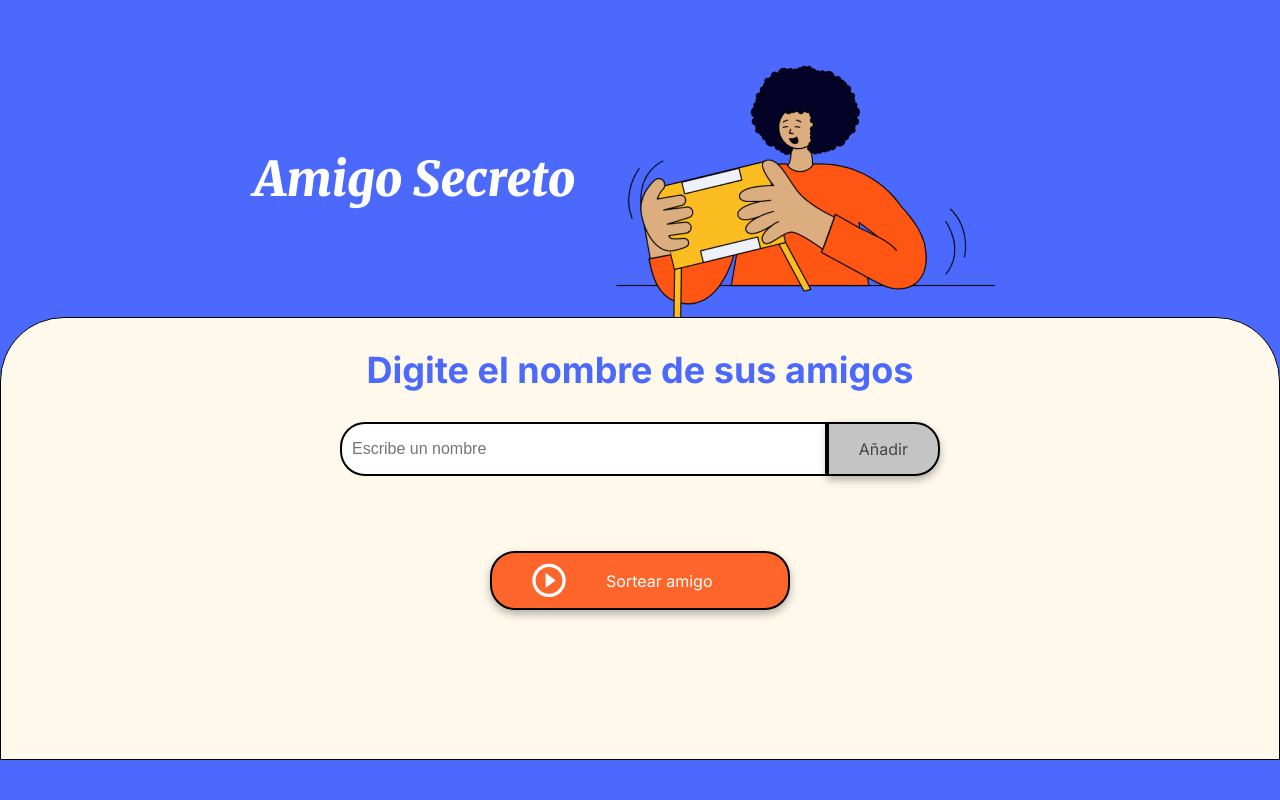
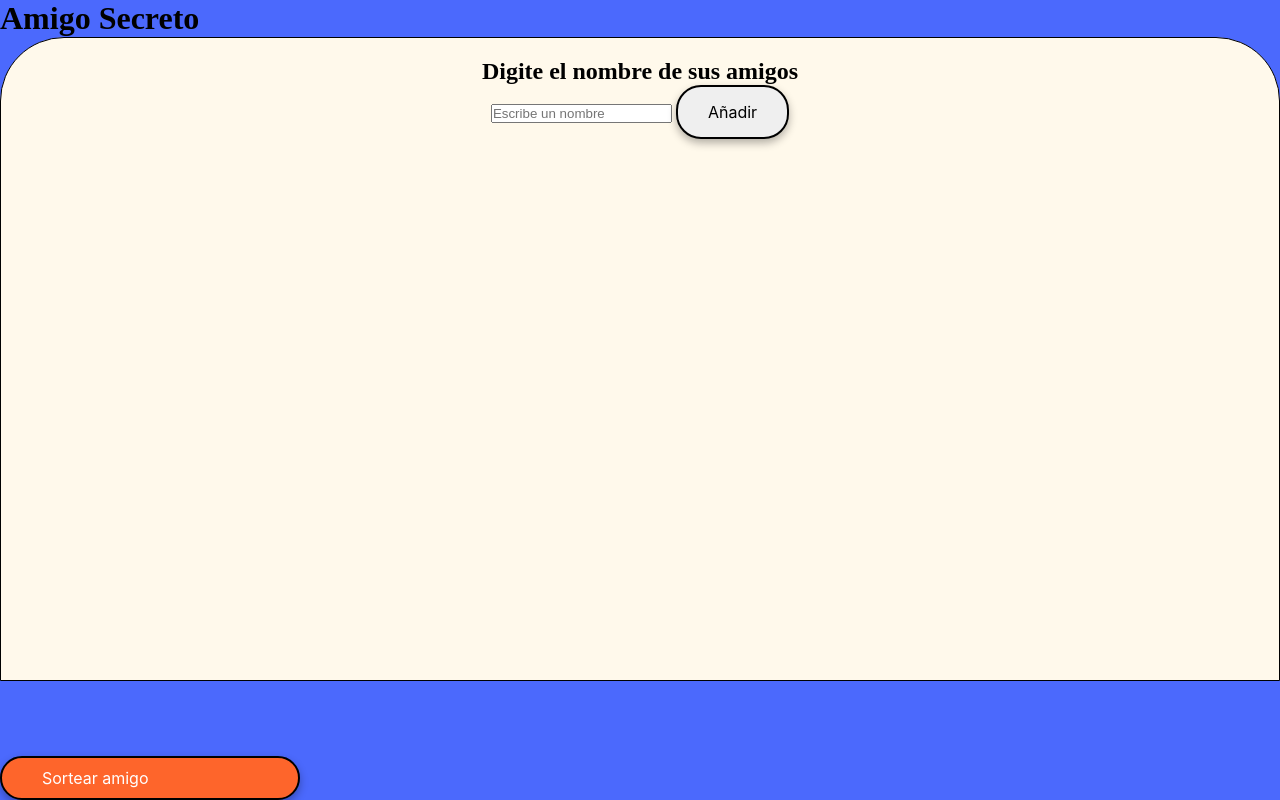
Before and after one commit to brunoviti/App-amigo-secreto, a plain HTML site: page challenge-amigo-secreto_esp-main/index.html in a window 1280 px wide. Drawn offline with Linux system fonts and the light colour scheme.

Commit message:
finaliza el html con boton sortear

```diff
--- a/challenge-amigo-secreto_esp-main/index.html
+++ b/challenge-amigo-secreto_esp-main/index.html
@@ -4,38 +4,33 @@
     <meta charset="UTF-8">
     <meta name="viewport" content="width=device-width, initial-scale=1.0">
     <link rel="stylesheet" href="style.css">
-    <link rel="preconnect" href="https://fonts.googleapis.com">
-    <link rel="preconnect" href="https://fonts.gstatic.com" crossorigin>
-    <link href="https://fonts.googleapis.com/css2?family=Inter:wght@100;400;700;900&family=Merriweather:ital,wght@0,300;0,400;0,700;0,900;1,300;1,400;1,700;1,900&display=swap" rel="stylesheet">
     <title>Amigo Secreto</title>
 </head>
-
 <body>
     <main class="main-content">
-        <header class="header-banner">
-            <h1 class="main-title">Amigo Secreto</h1>
-            <img src="assets/amigo-secreto.png" alt="Imagen representativa de amigo secreto">
-        </header>
+        <h1>Amigo Secreto</h1>
 
+        <!-- Sección para agregar amigos -->
         <section class="input-section">
-            <h2 class="section-title">Digite el nombre de sus amigos</h2>
-            <div class="input-wrapper">
-                <input type="text" id="amigo" class="input-name" placeholder="Escribe un nombre">
-                <button class="button-add" onclick="agregarAmigo()">Añadir</button>
+            <h2>Digite el nombre de sus amigos</h2>
+            <div>
+                <input type="text" id="amigo" placeholder="Escribe un nombre">
+                <button onclick="agregarAmigo()">Añadir</button>
             </div>
+        </section>
 
-            <ul id="listaAmigos" class="name-list" aria-labelledby="listaAmigos" role="list"></ul>
+        <!-- Lista de amigos -->
+        <ul id="listaAmigos"></ul>
+
+        <!-- Resultado del sorteo -->
         <ul id="resultado" class="result-list" aria-live="polite"></ul>
 
+        <!-- Botón para sortear -->
         <div class="button-container">
             <button class="button-draw" onclick="sortearAmigo()" aria-label="Sortear amigo secreto">
-                    <img src="assets/play_circle_outline.png" alt="Ícono para sortear">
                 Sortear amigo
             </button>
         </div>
-        </section>
-     <!-- Lista de amigos -->
-     <ul id="listaAmigos"></ul>
     </main>
 
     <script src="app.js" defer></script>
```
Lines whose indentation alone changed are shown as unchanged.
